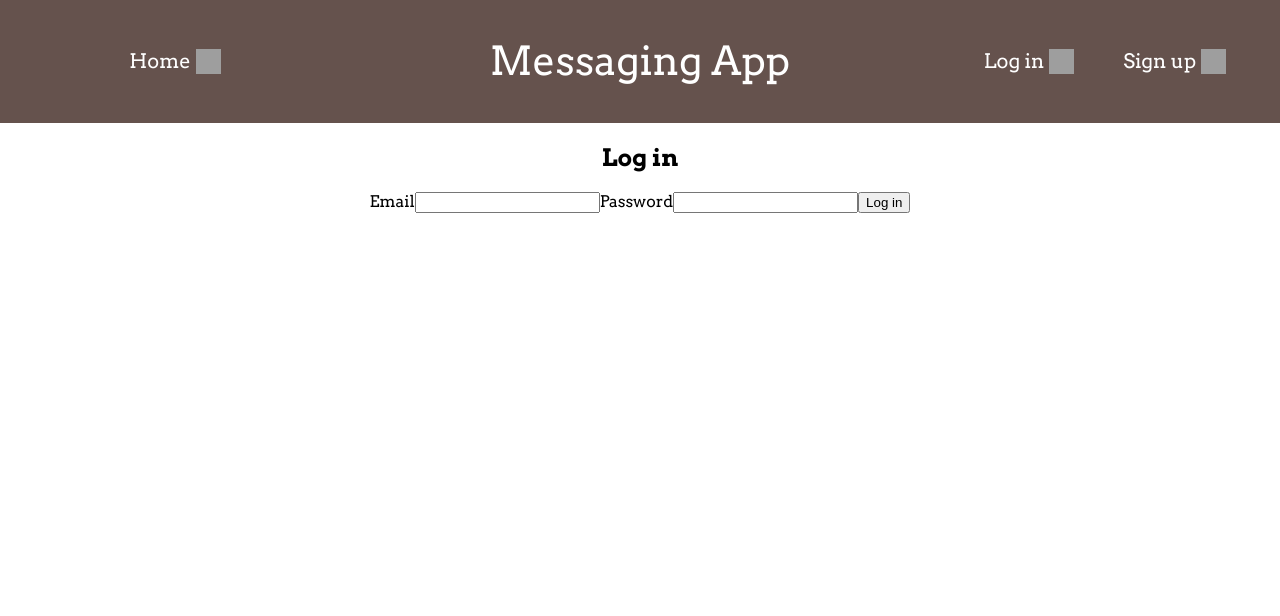
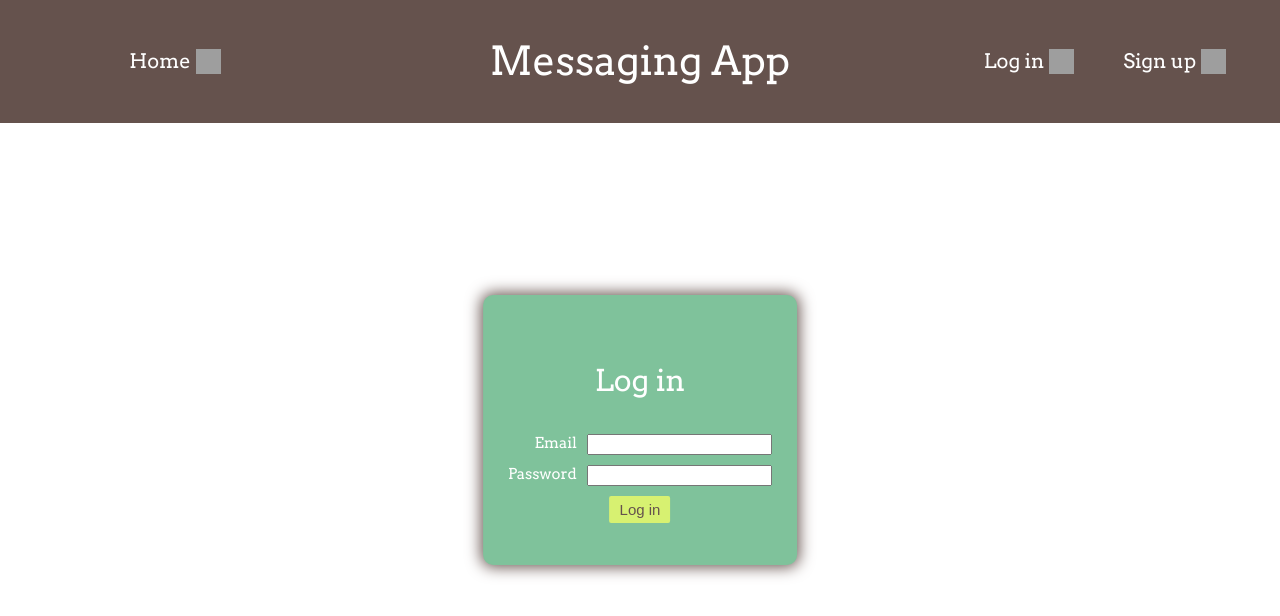
Before and after one commit to EmberD323/messaging_app_frontend, a React (Vite) app: page /login in a window 1280 px wide. Shown: the top 616 px of the page. Built offline with nearby package versions, Linux system fonts and the light colour scheme; grey boxes are pictures that could not be loaded; a web font is replaced by a local one.

Commit message:
style login page

```diff
--- a/src/components/Users/Login.jsx
+++ b/src/components/Users/Login.jsx
@@ -46,16 +46,21 @@ export default function Login (){
     }
 
     return (
-        <div className="content">
+        <div className="login">
             <h2>Log in</h2>
             <form onSubmit={handleSubmit}>
-                <label htmlFor="username">Email</label>
-                <input type="email" name="username" id="username" value={username} onChange={handleUsernameChange} required/>
-                <label htmlFor="password">Password</label>
-                <input type="password" name="password" id="password" value={password} onChange={handlePasswordChange} required/>
+                <div className="username">
+                    <label htmlFor="username">Email</label>
+                    <input type="email" name="username" id="username" value={username} onChange={handleUsernameChange} required/>
+                </div>
+                <div className="password">
+                    <label htmlFor="password">Password</label>
+                    <input type="password" name="password" id="password" value={password} onChange={handlePasswordChange} required/>
+                </div>
                 <button type="submit">Log in</button>
+                <Errors errors={formErrors}/>
+
             </form>
-            <Errors errors={formErrors}/>
         </div>
     )
 }
--- a/src/styles/App.css
+++ b/src/styles/App.css
@@ -8,6 +8,7 @@
   --mindaro: #d7f171ff;
   font-family: "Arvo", serif;
   height:100vh;
+  box-sizing: border-box;
 }
 body{
   margin: 0;
@@ -43,13 +44,13 @@ body{
   padding:5px 10px;
   color:var(--wenge)
 }
-.user>button:hover{
-  box-shadow: 0px 0px 10px 0px #000000;
+.user>button:hover,.login>form>button:hover{
+  box-shadow: 0px 0px 5px 0px #000000;
 }
-.navBar>h1{
+h1,h2{
   font-weight: 100;
 }
-.notLoggedIn{
+.notLoggedIn,.login,.signUp{
   display: flex;
   flex-direction: column;
   align-items: center;
@@ -59,7 +60,7 @@ body{
   padding: 25px;
   position: absolute;
   left: 50%;
-  top:30%;
+  top:20%;
   transform: translate(-50%, 50%);
   background-color: var(--cambridge-blue);
   border-radius: 10px;
@@ -67,14 +68,45 @@ body{
   color:white
 
 }
+.login{
+  min-height: 220px;
+}
+form>button{
+  background-color: var(--mindaro);
+  border:0px;
+  font-size: 15px;
+  border-radius: 2px;
+  padding:5px 10px;
+  color:var(--wenge);
+  align-self: flex-end;
+  margin: 0 auto;
+
+}
+.login>form{
+  display: flex;
+  flex-direction: column;
+  gap:10px;
+  font-size: 15px;
+
+}
+.login>form>.username,.login>form>.password{
+  display: flex;
+  gap:10px;
+  align-self: flex-end;
+}
 a{
   color: white;
 }
-/* .homepage{
-  background-image:url("../assets/vecteezy_striped-red-and-white-diagonal-pattern_7104340-1.jpg");
-  background-color: #cccccc;
-  background-size: contain;
-} */
+ul{
+  padding:0px;
+  margin: 0px;
+  color:rgb(180, 23, 23)
+}
+li{
+  list-style-type: none;
+}
+
+
 .formContainer#false,.profile>button#true{
   display:none;
 }
```
